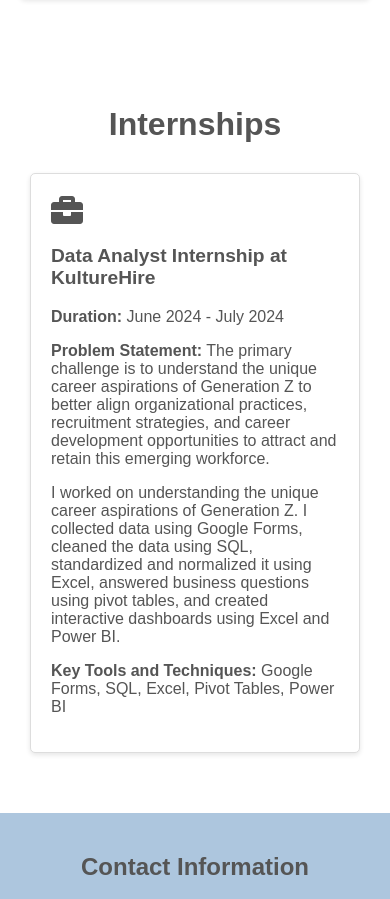
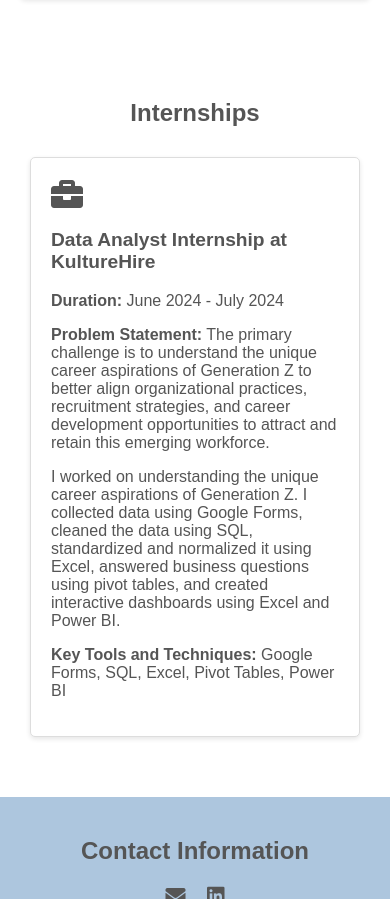
Before and after one commit to MohdAbbas19/Portpholio, a plain HTML site: page index.html in a window 390 px wide. Shown: the part 9157-10056 px from the top of the page. Drawn offline with Linux system fonts and the light colour scheme.

Commit message:
Update index.html

```diff
--- a/index.html
+++ b/index.html
@@ -744,6 +744,9 @@ nav {
             .internship-item {
                 width: 100%;
             }
+            .internship-section h2 {
+            font-size: 1.5em;
+        }
         }
 
         @media (max-width: 480px) {
```
